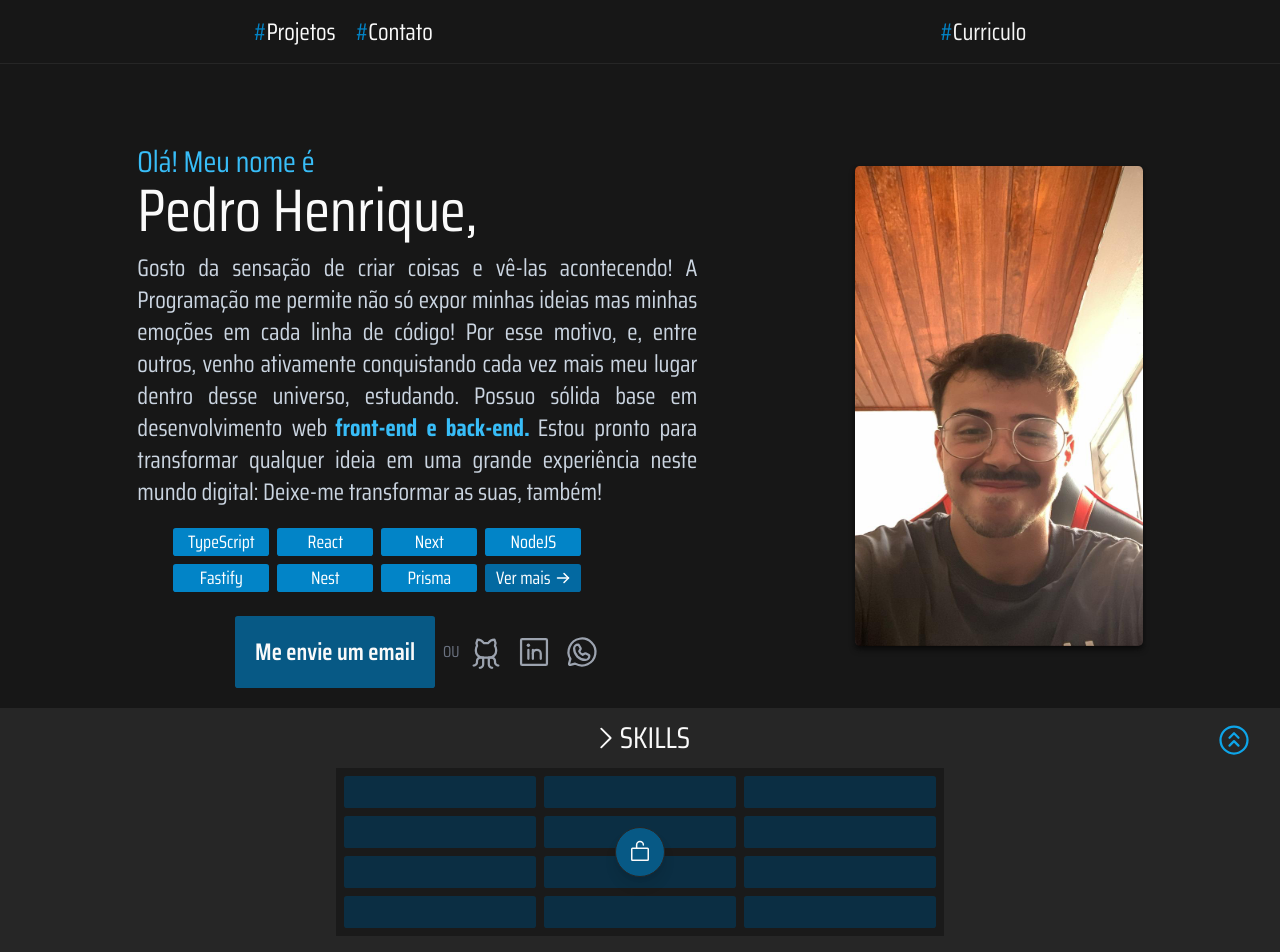
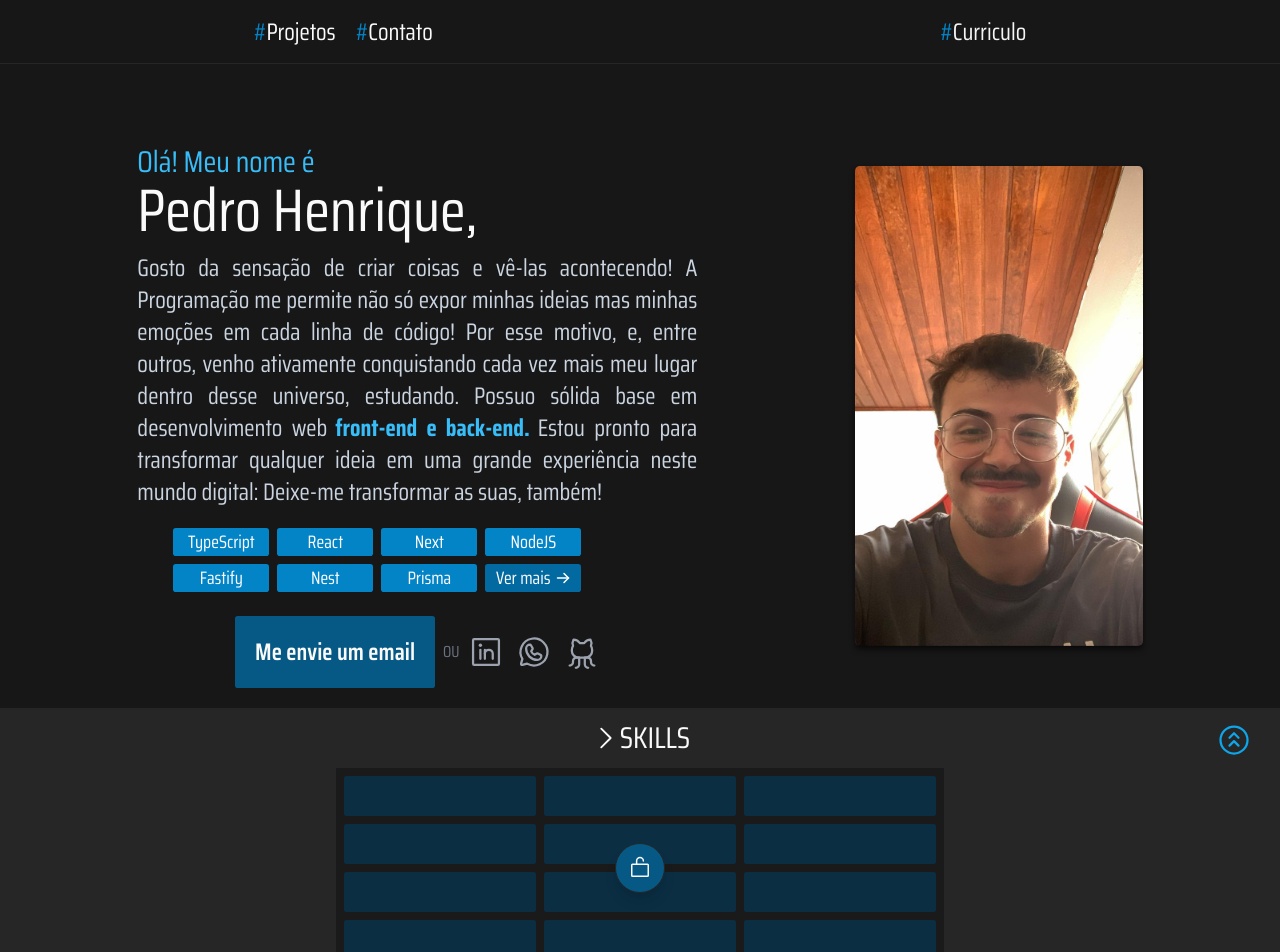
Before and after one commit to P9DRIN/portfolio, a React (Vite) app: page / in a window 1280 px wide. Shown: the top 952 px of the page. Built offline with nearby package versions, Linux system fonts and the light colour scheme.

Commit message:
style: switched some icons position

```diff
--- a/src/components/MainComponents/Description/index.tsx
+++ b/src/components/MainComponents/Description/index.tsx
@@ -54,12 +54,13 @@ export function Description(){
                 <span className=" text-gray-500 ">OU</span>
 
                 <div className="flex gap-3">
-                    <a href="https://github.com/P9DRIN"
-                     className="text-gray-400 hover:text-sky-500 "><GithubLogo className="text-3xl md:text-4xl"/></a>
 
                     <a href="https://linkedin.com/in/p9drin/" className="text-gray-400 hover:text-sky-500"><LinkedinLogo className="text-3xl md:text-4xl"/></a>
 
                     <a href="https://api.whatsapp.com/send?phone=5512992391602" className="text-gray-400 hover:text-sky-500"><WhatsappLogo className="text-3xl md:text-4xl"/></a>
+
+                    <a href="https://github.com/P9DRIN"
+                     className="text-gray-400 hover:text-sky-500 "><GithubLogo className="text-3xl md:text-4xl"/></a>
                 </div>
 
             </div>
--- a/src/components/MainComponents/Skills/components/skill.tsx
+++ b/src/components/MainComponents/Skills/components/skill.tsx
@@ -15,7 +15,7 @@ export function Skill({children}: SkillProps){
         <>
         {
             skeleton ? (
-                 <Skeleton isLoading={true} className="text-gray-200 w-[6rem] md:w-[12rem] md:p-4 md:text-xl bg-sky-900 p-3 flex items-center gap-1"/>
+                 <Skeleton isLoading={true} className="text-gray-200 w-[6rem] md:w-[12rem] md:p-5 md:text-xl bg-sky-900 p-3 flex-wrap flex items-center gap-1"/>
             ) :
             (
                 <>
```
